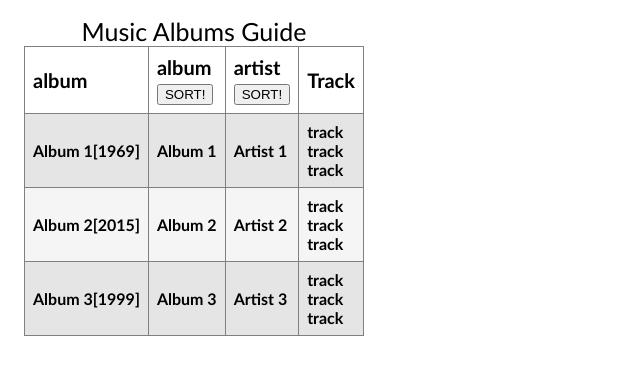
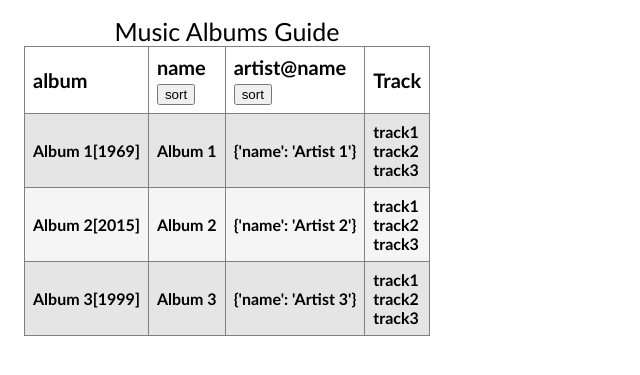
Before and after one commit to allyotov/music-album-guide, a Django app: page /main in a window 1280 px wide. Shown: the top 375 px of the page, without its empty margins (0-640 px from the left). Run offline with Django 4.2, Linux system fonts and the light colour scheme; lists and menus that the app fills with data are empty.

Commit message:
feature/albums template updated

```diff
--- a/frontend/frontend/templates/core/albums.html
+++ b/frontend/frontend/templates/core/albums.html
@@ -12,27 +12,30 @@
         <tr class="table__header">
             <th class="table__cell">album</th>
             <th class="table__cell">
-                album<br>
+                name<br>
                 <form method="post">
                     {% csrf_token %}
-                    <button name="sort" value="album">SORT!</button>
+                    <button name="sort" value="album">sort</button>
                 </form></th>
             <th class="table__cell">
-                artist<br>
+                artist@name<br>
                 <form method="post">
                     {% csrf_token %}
-                    <button name="sort" value="artist">SORT!</button>
+                    <button name="sort" value="artist">sort</button>
                 </form></th>
             <th class="table__cell">Track</th>
         </tr>
         {% for item in albums %}
         <tr class="table__row">
-            <th class="table__cell">{{item.album}}</th>
-            <th class="table__cell">{{item.name}}</th>
-            <th class="table__cell">{{item.artist.name}}</th>
+            {% for key, value in item.items %}
+                {% if key == "tracks" %}
+                {% else %}
+                    <th class="table__cell">{{value}}</th>
+                {% endif %}
+            {% endfor %}
             <th class="table__cell">
                 {% for track in item.tracks %}
-                    track<br>
+                    {{track}}<br>
                 {% endfor %}
             </th>
         </tr>
```
